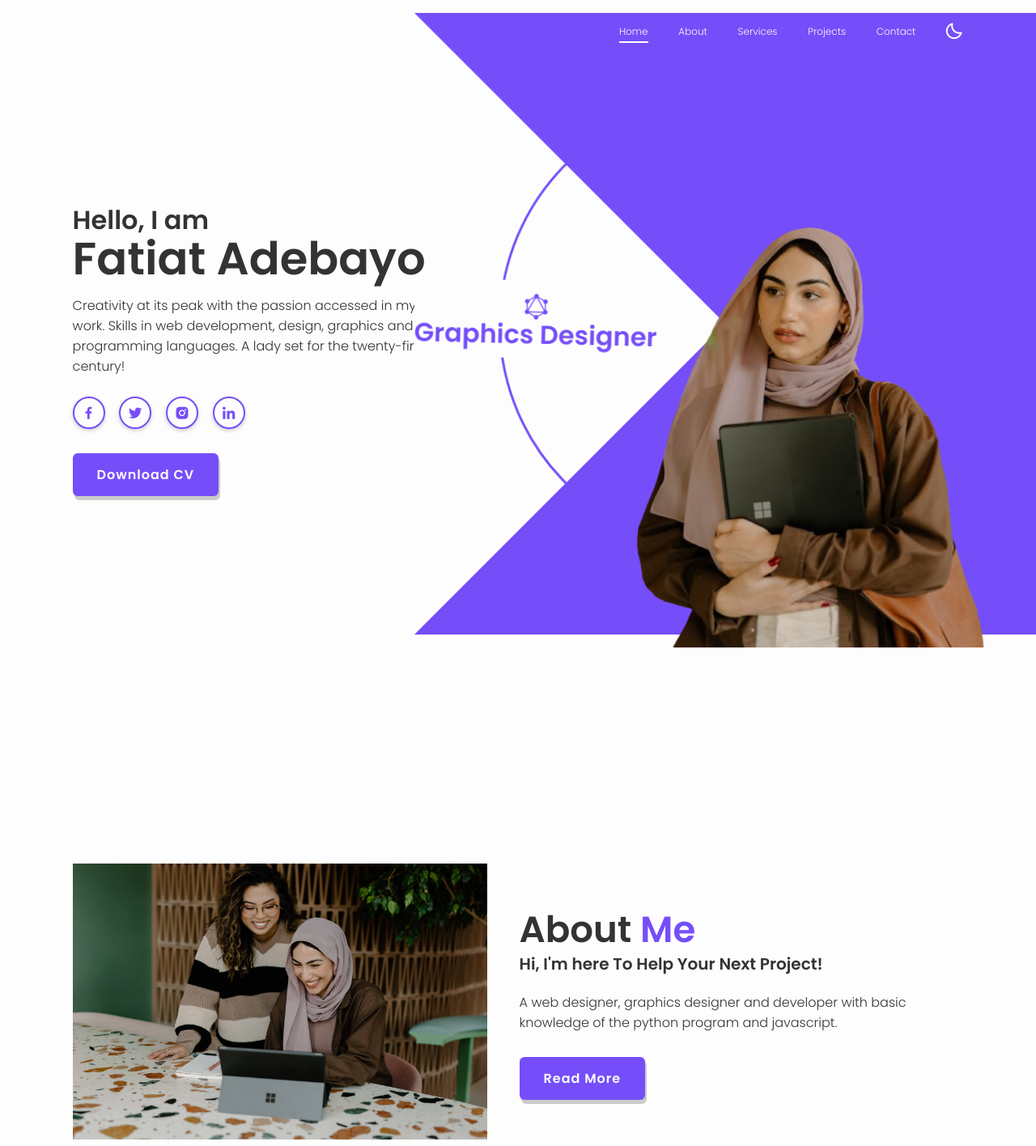
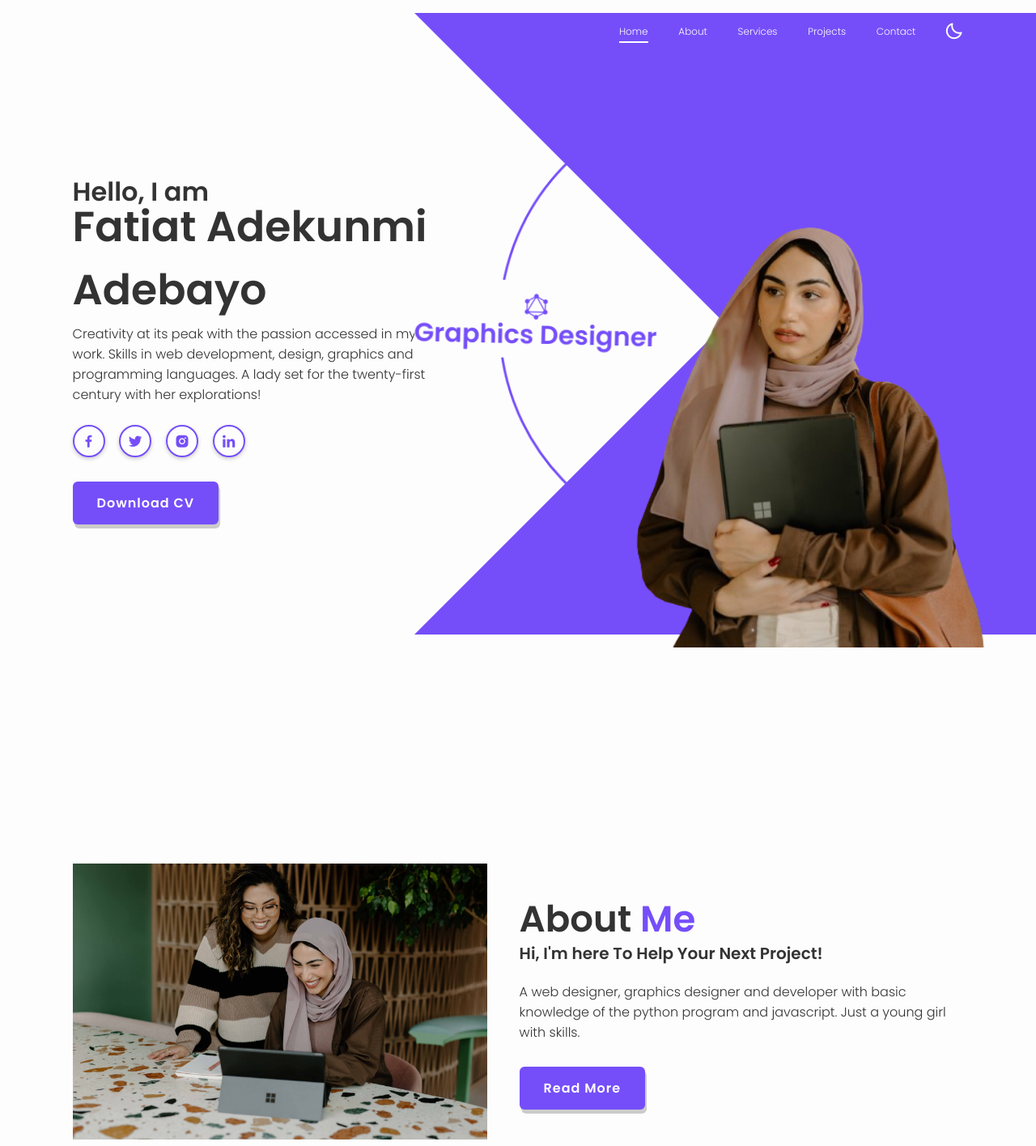
Before and after one commit to FatiatAdeB/PORTFOLIO-NEW, a plain HTML site: page index.html in a window 1280 px wide. Shown: the top 1416 px of the page at 81% size. Drawn offline with nearby package versions, Linux system fonts and the light colour scheme.

Commit message:
initial commit

```diff
--- a/index.html
+++ b/index.html
@@ -27,8 +27,8 @@
     <section class="home" id="home">
         <div class="home-content">
             <h3>Hello, I am</h3>
-            <h1>Fatiat Adebayo</h1>
-            <p>Creativity at its peak with the passion accessed in my work. Skills in web development, design, graphics and programming languages. A lady set for the twenty-first century!</p>
+            <h1>Fatiat Adekunmi Adebayo</h1>
+            <p>Creativity at its peak with the passion accessed in my work. Skills in web development, design, graphics and programming languages. A lady set for the twenty-first century with her explorations!</p>
             <div class="social-media">
                 <a href="https://www.facebook.com/profile.php?id=61550494028788&mibextid=vk8aRt"><i class='bx bxl-facebook'></i></a>
                 <a href="https://twitter.com/first_ofth23960"><i class='bx bxl-twitter'></i></a>
@@ -73,7 +73,7 @@
         <div class="about-content">
             <h2 class="heading">About <span>Me</span></h2>
             <h3>Hi, I'm here To Help Your Next Project!</h3>
-            <p>A web designer, graphics designer and developer with basic knowledge of the python program and javascript.</p>
+            <p>A web designer, graphics designer and developer with basic knowledge of the python program and javascript. Just a young girl with skills.</p>
             <a href="https://elda2046.hocoos.com/" class="btn">Read More</a>
         </div>
     </section>
--- a/style.css
+++ b/style.css
@@ -137,7 +137,7 @@ section{
     line-height: .3;
 }
 .home-content h1{
-    font-size: 5.6rem;
+    font-size: 5.2rem;
     font-weight: 700;
     margin-bottom: .3rem;
 }
@@ -784,6 +784,4 @@ color: var(--main-color);
     .about-img img {
         width: 90vw;
     }
-
-
 }
```
